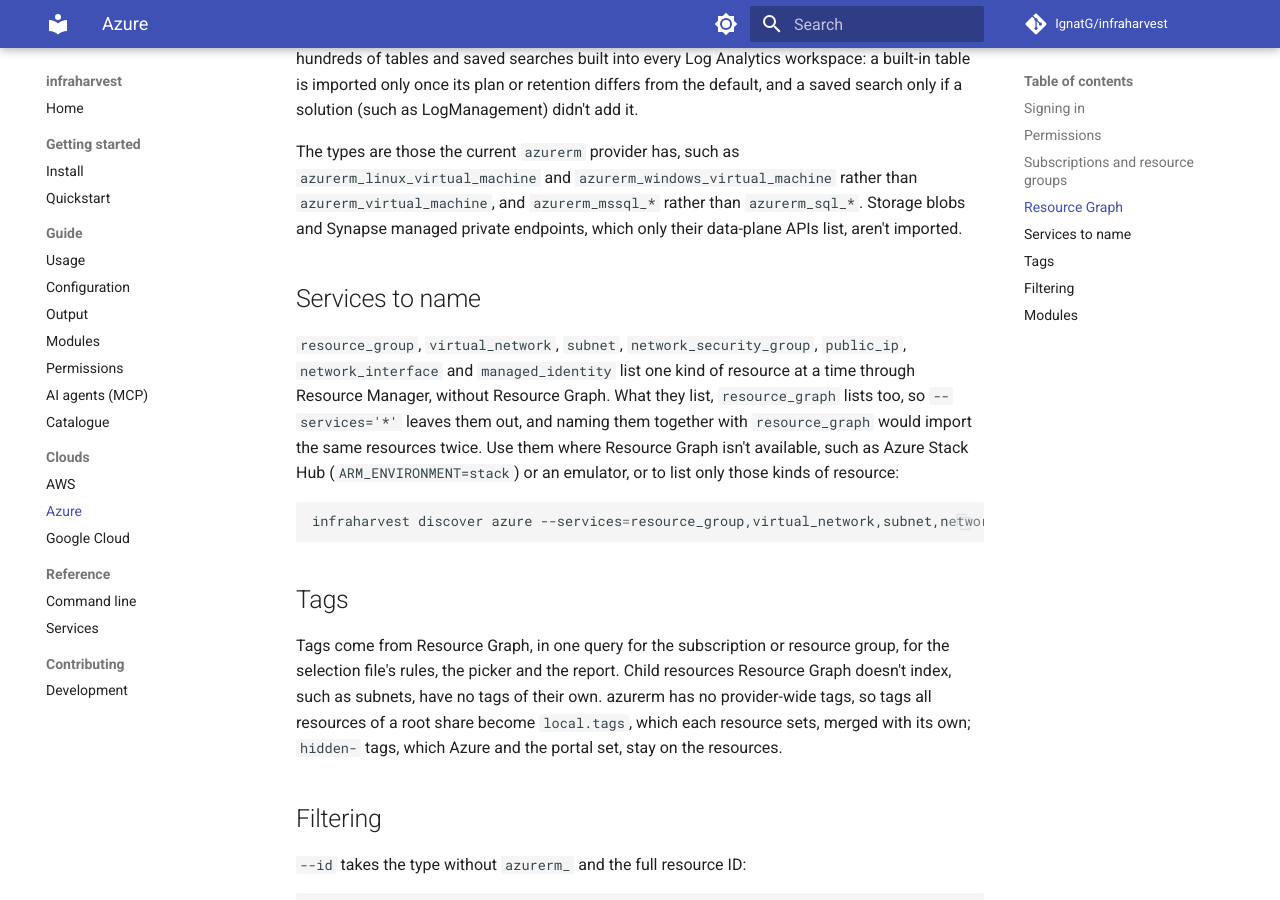
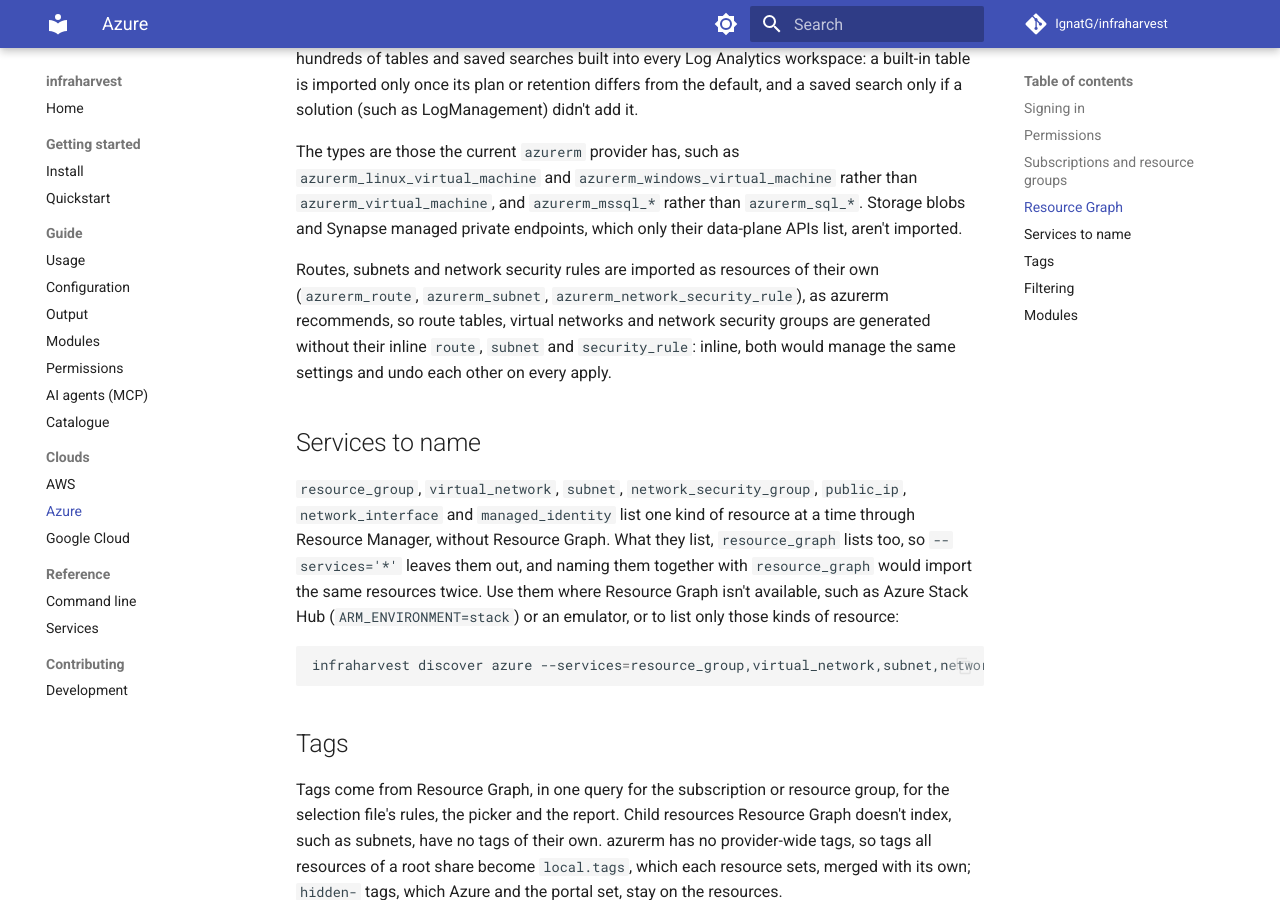
Before and after one commit to IgnatG/infraharvest, an MkDocs documentation site: the page built from docs/azure.md, in a window 1280 px wide and 900 px high, scrolled down 2599 px. Built offline with MkDocs 1.6.1 and Material for MkDocs 9.7.7, drawn with Linux system fonts in a browser that asks for light colours; comment, search, counter and statistics services are not loaded.

Commit message:
fix(azure): leave the rules of a network security group to their own azurerm_network_security_rule resources

```diff
--- a/docs/azure.md
+++ b/docs/azure.md
@@ -55,6 +55,8 @@ Some resources are left out by the default selection, with the reason: those ano
 
 The types are those the current `azurerm` provider has, such as `azurerm_linux_virtual_machine` and `azurerm_windows_virtual_machine` rather than `azurerm_virtual_machine`, and `azurerm_mssql_*` rather than `azurerm_sql_*`. Storage blobs and Synapse managed private endpoints, which only their data-plane APIs list, aren't imported.
 
+Routes, subnets and network security rules are imported as resources of their own (`azurerm_route`, `azurerm_subnet`, `azurerm_network_security_rule`), as azurerm recommends, so route tables, virtual networks and network security groups are generated without their inline `route`, `subnet` and `security_rule`: inline, both would manage the same settings and undo each other on every apply.
+
 ## Services to name
 
 `resource_group`, `virtual_network`, `subnet`, `network_security_group`, `public_ip`, `network_interface` and `managed_identity` list one kind of resource at a time through Resource Manager, without Resource Graph. What they list, `resource_graph` lists too, so `--services='*'` leaves them out, and naming them together with `resource_graph` would import the same resources twice. Use them where Resource Graph isn't available, such as Azure Stack Hub (`ARM_ENVIRONMENT=stack`) or an emulator, or to list only those kinds of resource:
```
Also changed, not shown: 3 other files.
